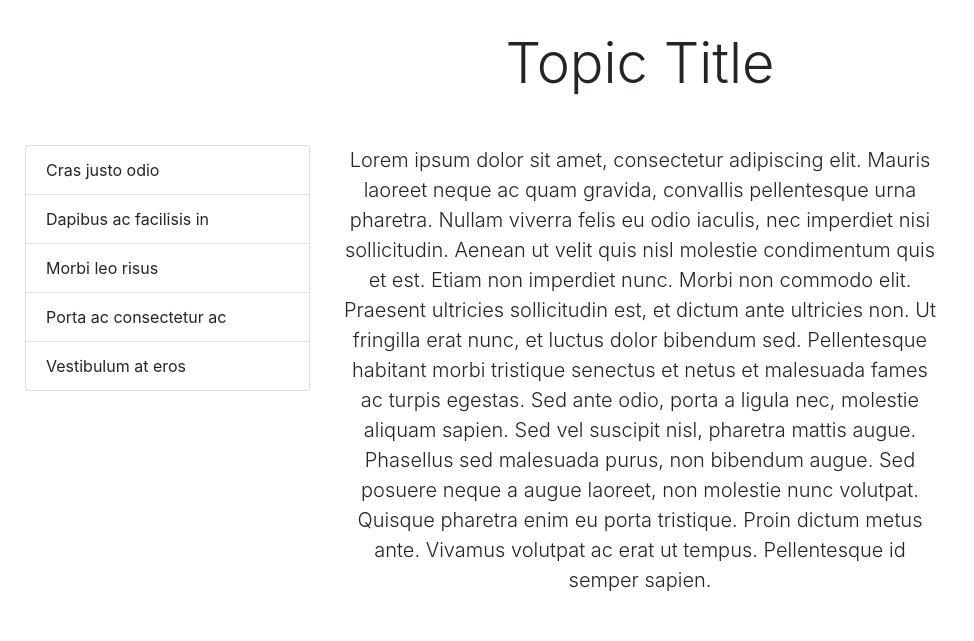
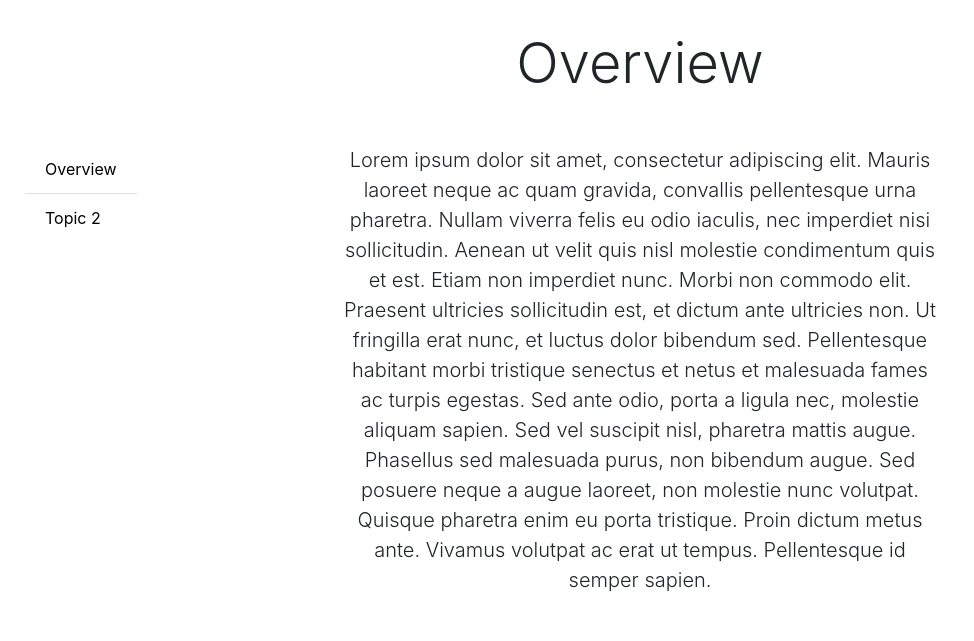
Before and after one commit to dhmit/gender_novels, a Flask app: page / in a window 1280 px wide. Shown: the part 174-815 px from the top of the page, without its empty margins (0-974 px from the left). Run offline with Flask 2, Linux system fonts and the light colour scheme; some libraries are stand-ins or nearby versions.

Commit message:
Added sidebar and notes MD file
Added a sidebar to the page that can be used to navigate between research topics, added an MD file with a checklist of goals for the webpage, and made a few additional minor changes

```diff
--- a/gender_novels/deployment/app.py
+++ b/gender_novels/deployment/app.py
@@ -10,7 +10,8 @@ print(app.config)
 
 @app.route('/')
 def render_index():
-    return render_template('gender_novels.html')
+    return render_template('gender_novels.html', lead_text='hello')
+
 
 
 @app.route('/team')
--- a/gender_novels/deployment/static/css/gender_novels.css
+++ b/gender_novels/deployment/static/css/gender_novels.css
@@ -12,3 +12,11 @@
     max-height: 60px;
     max-width: 60px;
 }
+
+.sidebar {
+    position: fixed;
+}
+
+.sidebar a span {
+    color: black;
+}
--- a/gender_novels/deployment/templates/gender_novels.html
+++ b/gender_novels/deployment/templates/gender_novels.html
@@ -27,25 +27,23 @@
     <div class="container-fluid">
         <div class="row justify-content-center align-self-center">
             <div class="col-auto">
-                <h2 class="display-4">Topic Title</h2>
+                <h2 id="topic-title" class="display-4">Overview</h2>
             </div>
         </div>
         <!-- Topics List -->
         <div class="row justify-content-start">
             <div class="col-md-3">
-                <ul class="list-group">
-                    <li class="list-group-item">Cras justo odio</li>
-                    <li class="list-group-item">Dapibus ac facilisis in</li>
-                    <li class="list-group-item">Morbi leo risus</li>
-                    <li class="list-group-item">Porta ac consectetur ac</li>
-                    <li class="list-group-item">Vestibulum at eros</li>
+                <ul class="list-group list-group-flush sidebar">
+                    <a href="#topic-title" class="list-group-item
+                    list-group-item-action"><span>Overview</span></a>
+                    <a href="#topic-title" class="list-group-item
+                    list-group-item-action"><span>Topic 2</span></a>
                 </ul>
             </div>
             <!-- Topic Content -->
             <div class="col" align="center">
-                <p class="lead">Lorem ipsum dolor sit amet, consectetur adipiscing elit. Mauris
-                    laoreet
-                    neque ac
+                <p class="lead">
+                    Lorem ipsum dolor sit amet, consectetur adipiscing elit. Mauris laoreet neque ac
                     quam gravida, convallis pellentesque urna pharetra. Nullam viverra felis eu odio
                     iaculis, nec imperdiet nisi sollicitudin. Aenean ut velit quis nisl molestie
                     condimentum quis et est. Etiam non imperdiet nunc. Morbi non commodo elit.
@@ -56,7 +54,8 @@
                     Sed vel suscipit nisl, pharetra mattis augue. Phasellus sed malesuada purus,
                     non bibendum augue. Sed posuere neque a augue laoreet, non molestie nunc volutpat.
                     Quisque pharetra enim eu porta tristique. Proin dictum metus ante.
-                    Vivamus volutpat ac erat ut tempus. Pellentesque id semper sapien.</p>
+                    Vivamus volutpat ac erat ut tempus. Pellentesque id semper sapien.
+                </p>
             </div>
             <div class="col-md-3">
                 <!-- Blank column for proper spacing -->
```
Also changed, not shown: gender_novels/deployment/webpage_checklist.md (added, +14 -0 lines).
